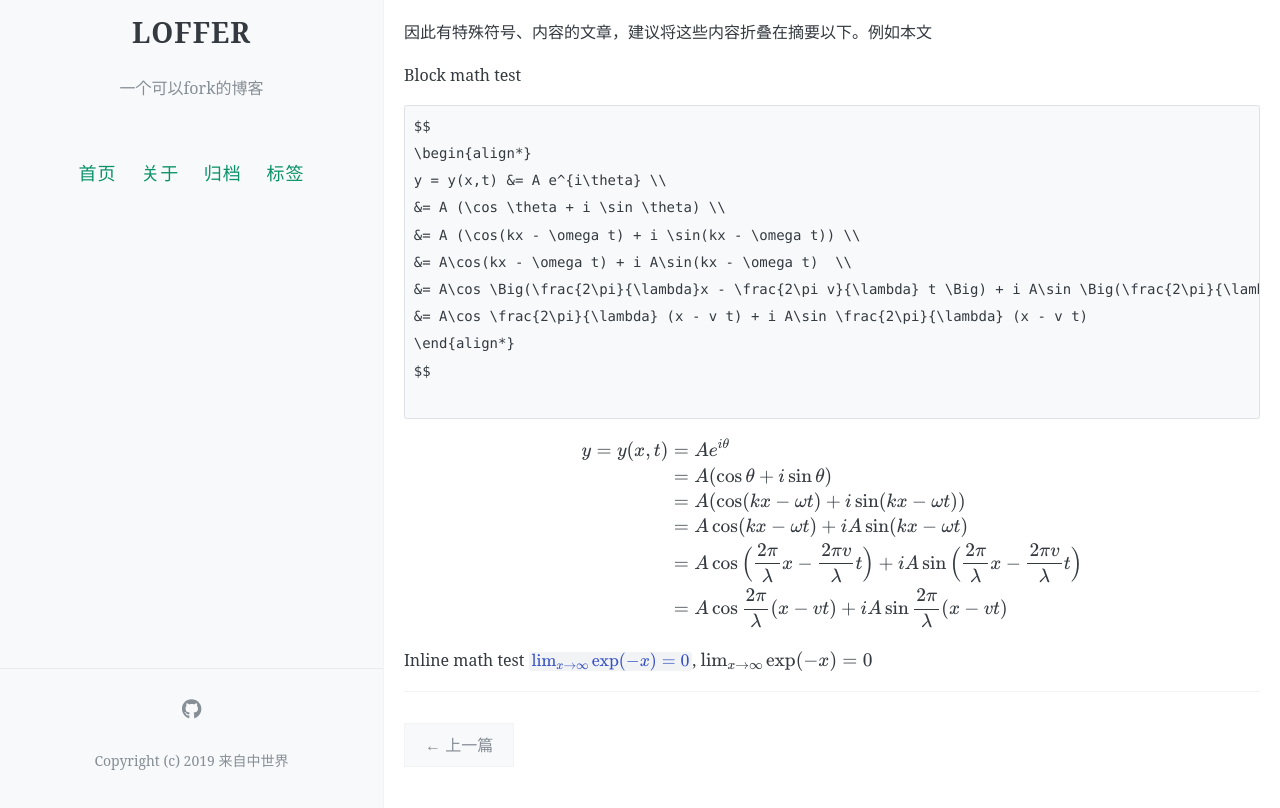
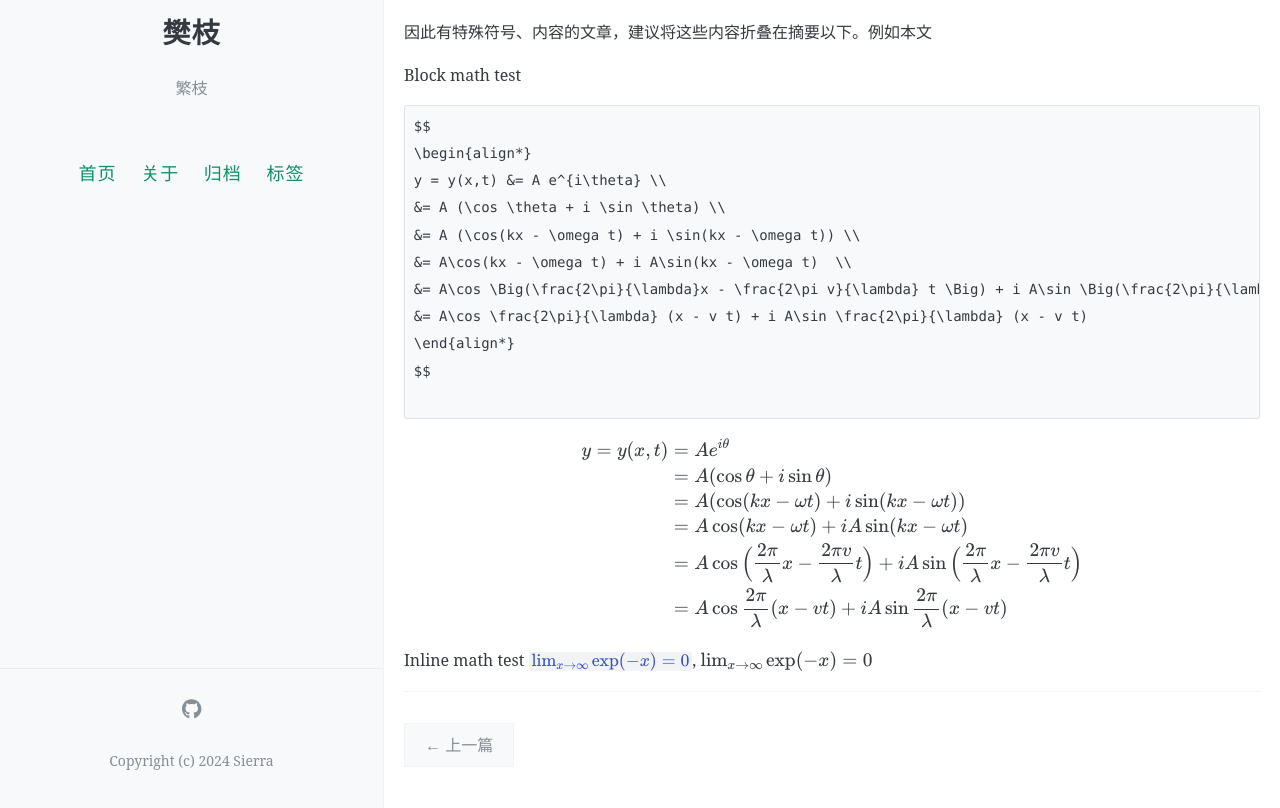
Before and after one commit to jwjwjiawen/fanzhi, a Jekyll site: the page built from _posts/2019-07-24-math-test.md, in a window 1280 px wide and 1098 px high. Shown: the part 290-1098 px from the top of the window. Built offline with Jekyll 4.4.1, drawn with Linux system fonts in a browser that asks for light colours; formulas are drawn with MathJax 3; comment, search, counter and statistics services are not loaded.

Commit message:
Update _config.yml

```diff
--- a/_config.yml
+++ b/_config.yml
@@ -7,8 +7,8 @@
 # 井号后面的文字是说明文档，不会被程序读取。
 
 # 描述/签名
-name: LOFFER
-description: 一个可以fork的博客
+name: 樊枝
+description: 繁枝
 
 # 输入你的网站域名（如果你没有添加自己的域名，而是直接用GitHub pages分配的域名的话可以省略）
 url:
@@ -16,7 +16,7 @@ url:
 # 添加你的博客的二级域名，一般来说是你的repository名
 # 如果你的博客的URL是：(http://yourusername.github.io/repository-name)
 # 那么就写成 "/repository-name"
-baseurl: /LOFFER
+baseurl: /fanzhi
 
 
 #
@@ -66,14 +66,14 @@ footer-links:
   youtube: # channel/<your_long_string> or user/<user-name>
 
 # 站点页脚的文字
-footer-text: Copyright (c) 2019 来自中世界
+footer-text: Copyright (c) 2024 Sierra
 
 #
 # 评论，注意，请不要同时添加多种不同的评论区
 #
 
 # 输入Disqus shortname，即可添加评论区，请查阅文档，设置自己的disqus站点，不要继续使用我的站点loffer
-disqus: loffer #shortname
+disqus: #shortname
 
 # 输入Gitalk相关设定，即可添加评论区，具体请看教程
 gitalk:
```
